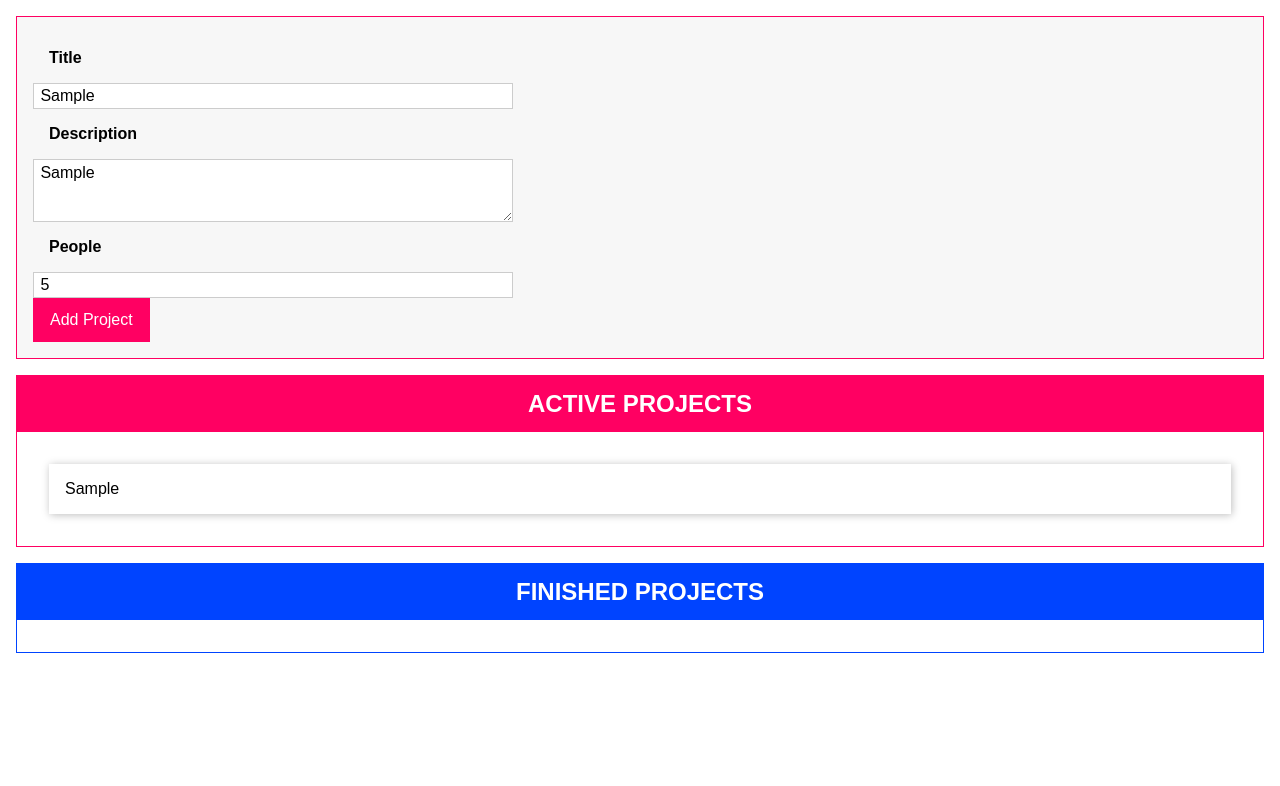
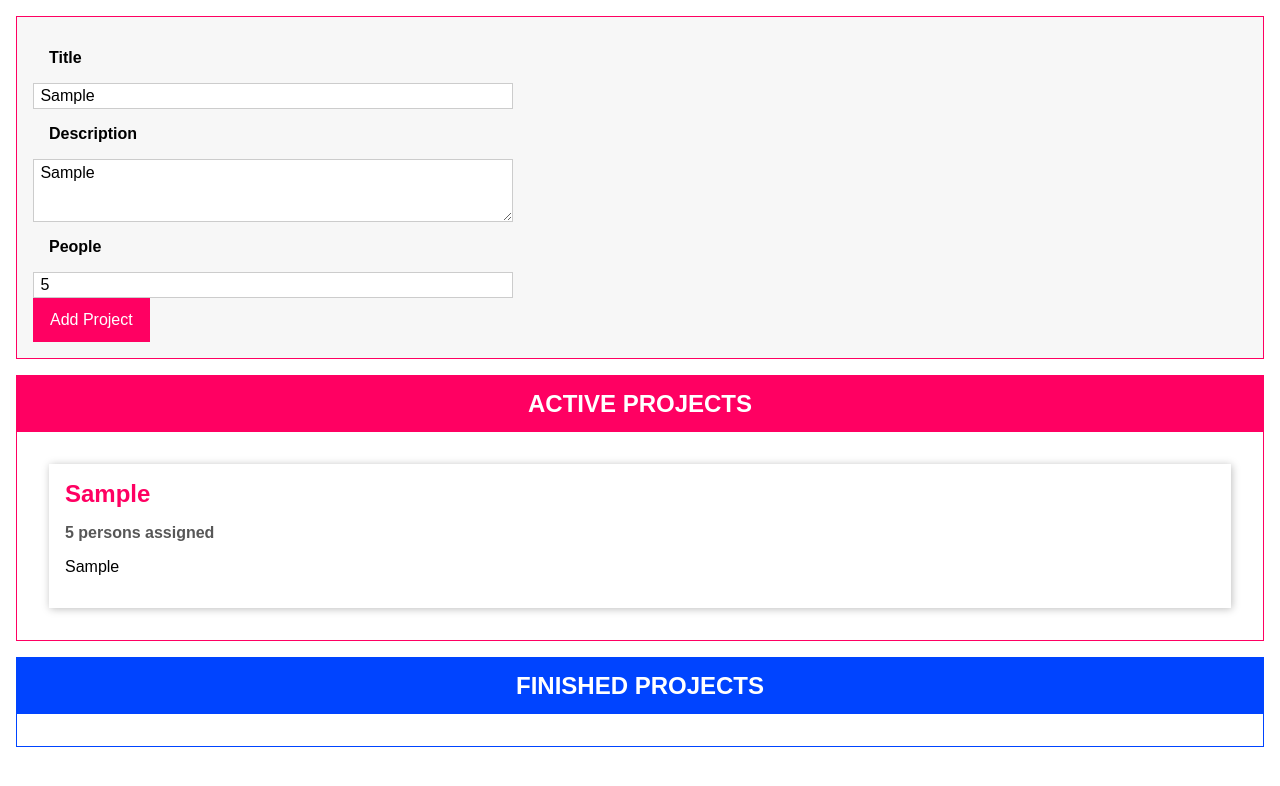
Before and after one commit to killer-abhi/project-manager-typescript, a website with bundled scripts: page index.html in a window 1280 px wide. Both pictures are taken after typing "Sample", "Sample", "5" into the empty fields and a click on the button "Add Project". Built offline with nearby package versions, Linux system fonts and the light colour scheme.

Commit message:
finished drag and drop

```diff
--- a/app.css
+++ b/app.css
@@ -84,6 +84,13 @@ button:hover,button:active{
     color: #575757;
     font-size: 1rem;
 }
+/* .projects li p{
+    background: #ffe3ee;
+} */
+.droppable{
+    background: #d6e1ff;
+}
+
 #finished-projects .droppable{
     background: #d6e1ff;
 }
--- a/index.html
+++ b/index.html
@@ -26,7 +26,11 @@
         </form>
     </template>
     <template id="single-project">
-        <li></li>
+        <li draggable="true">
+            <h2></h2>
+            <h3></h3>
+            <p></p>
+        </li>
     </template>
     <template id="project-list">
         <section class="projects">
--- a/src/app.ts
+++ b/src/app.ts
@@ -1,3 +1,14 @@
+//Drag and Drop Interfaces
+interface Draggable{
+	dragStartHandler(event:DragEvent):void;
+	dragEndHandler(event:DragEvent):void;
+}
+
+interface DragTarget{
+	dragOverHandler(event:DragEvent):void;
+	dropHandler(event:DragEvent):void;
+	dragLeaveHandler(event:DragEvent):void;
+}
 // Project
 enum ProjectStatus {
 	Active,
@@ -35,6 +46,11 @@ class ProjectState extends State<Project> {
 	private constructor() {
 		super();
 	}
+	private updateListners(){
+		for (const listenerFn of this.listeners) {
+			listenerFn(this.projects.slice());
+		}
+	}
 	static getInstance() {
 		if (this.instance) {
 			return this.instance;
@@ -55,8 +71,13 @@ class ProjectState extends State<Project> {
 			ProjectStatus.Active
 		);
 		this.projects.push(newProject);
-		for (const listenerFn of this.listeners) {
-			listenerFn(this.projects.slice());
+		this.updateListners();
+	}
+	moveProject(prjId:string,newStatus:ProjectStatus){
+		const project=this.projects.find(prj=>prj.id===prjId);
+		if(project&&project.status!==newStatus){
+			project.status=newStatus;
+			this.updateListners();
 		}
 	}
 }
@@ -135,9 +156,47 @@ abstract class Component<T extends HTMLElement, U extends HTMLElement> {
 	abstract renderContent():void;
 
 }
+// ProjectItem Class
+class ProjectItem extends Component<HTMLUListElement,HTMLLIElement> implements Draggable{
+	private project:Project;
+
+	get persons(){
+		if(this.project.people===1){
+			return "1 person"
+		}else{
+			return `${this.project.people} persons`
+		}
+	}
+	constructor(hostId:string,project:Project){
+		super("single-project",hostId,false,project.id);
+		this.project=project;
+
+		this.configure();
+		this.renderContent();
+	}
+
+	@autobind
+	dragStartHandler(event: DragEvent): void {
+		event.dataTransfer!.setData('text/plain',this.project.id);
+		event.dataTransfer!.effectAllowed='move';
+	}
+	dragEndHandler(event: DragEvent): void {
+
+	}
+	configure(): void {
+		this.element.addEventListener('dragstart',this.dragStartHandler);
+		this.element.addEventListener('dragend',this.dragEndHandler);
+	}
+	renderContent(): void {
+		this.element.querySelector('h2')!.textContent=this.project.title;
+		this.element.querySelector('h3')!.textContent=this.persons+" assigned";
+		this.element.querySelector('p')!.textContent=this.project.description;
+
+	}
+}
 
 // Project list class
-class ProjectList extends Component<HTMLDivElement,HTMLElement>{
+class ProjectList extends Component<HTMLDivElement,HTMLElement> implements DragTarget{
 	// templateElement: HTMLTemplateElement;
 	// hostElement: HTMLDivElement;
 	// element: HTMLElement;
@@ -174,13 +233,37 @@ class ProjectList extends Component<HTMLDivElement,HTMLElement>{
 		const listElement = document.getElementById(`${this.type}-projects-list`);
 		listElement!.innerHTML = "";
 		console.log(this.assignedProjects.length);
-		for (const prjItem of this.assignedProjects) {
-			const listItem = document.createElement("li");
-			listItem.textContent = prjItem.title;
-			listElement!.appendChild(listItem);
+		// for (const prjItem of this.assignedProjects) {
+		// 	const listItem = document.createElement("li");
+		// 	listItem.textContent = prjItem.title;
+		// 	listElement!.appendChild(listItem);
+		// }
+		for(const prjItem of this.assignedProjects){
+			new ProjectItem(this.element.querySelector('ul')!.id,prjItem);
 		}
 	}
+	@autobind
+	dragOverHandler(event: DragEvent): void {
+		if(event.dataTransfer&&event.dataTransfer.types[0]==='text/plain'){
+			event.preventDefault();
+			const listEl=this.element.querySelector('ul')!;
+			listEl.classList.add('droppable');
+		}
+	}
+	@autobind
+	dropHandler(event: DragEvent): void {
+		const prjId=event.dataTransfer!.getData('text/plain');
+		projectState.moveProject(prjId,this.type==='active'?ProjectStatus.Active:ProjectStatus.Finished);
+	}
+	@autobind
+	dragLeaveHandler(event: DragEvent): void {
+		const listEl=this.element.querySelector('ul')!;
+		listEl.classList.remove('droppable');
+	}
 	configure(){
+		this.element.addEventListener('dragover',this.dragOverHandler);
+		this.element.addEventListener('dragleave',this.dragLeaveHandler);
+		this.element.addEventListener('drop',this.dropHandler);
 		projectState.addListener((projects: Project[]) => {
 			const relevantProjects = projects.filter((prj) => {
 				if (this.type === "active") {
```
Also changed, not shown: dist/app.js.
